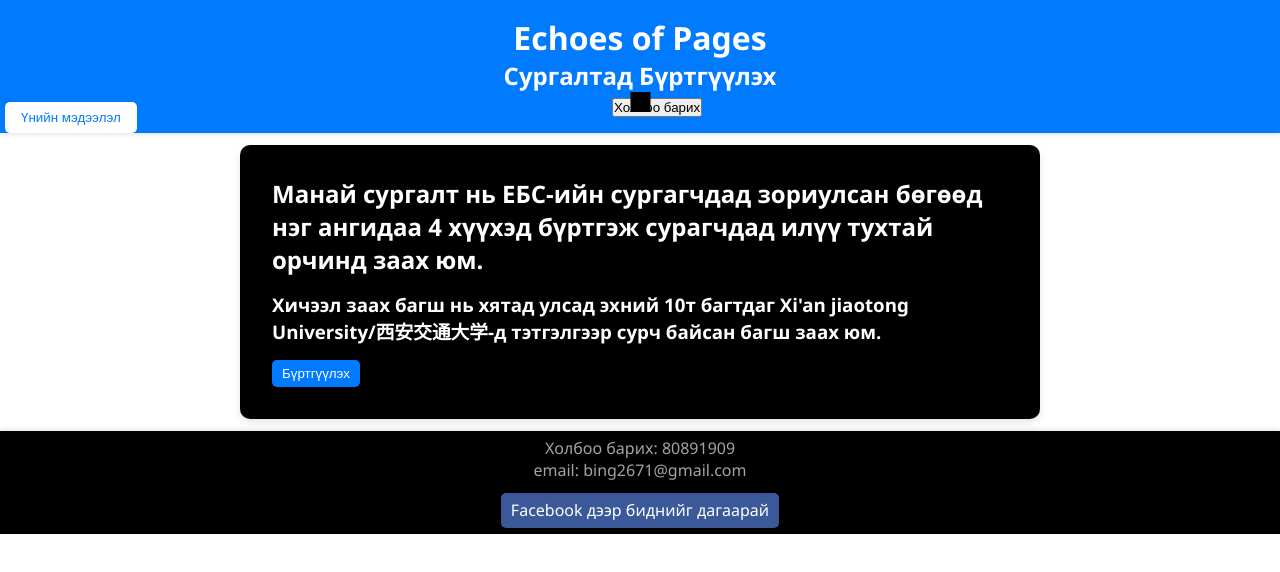
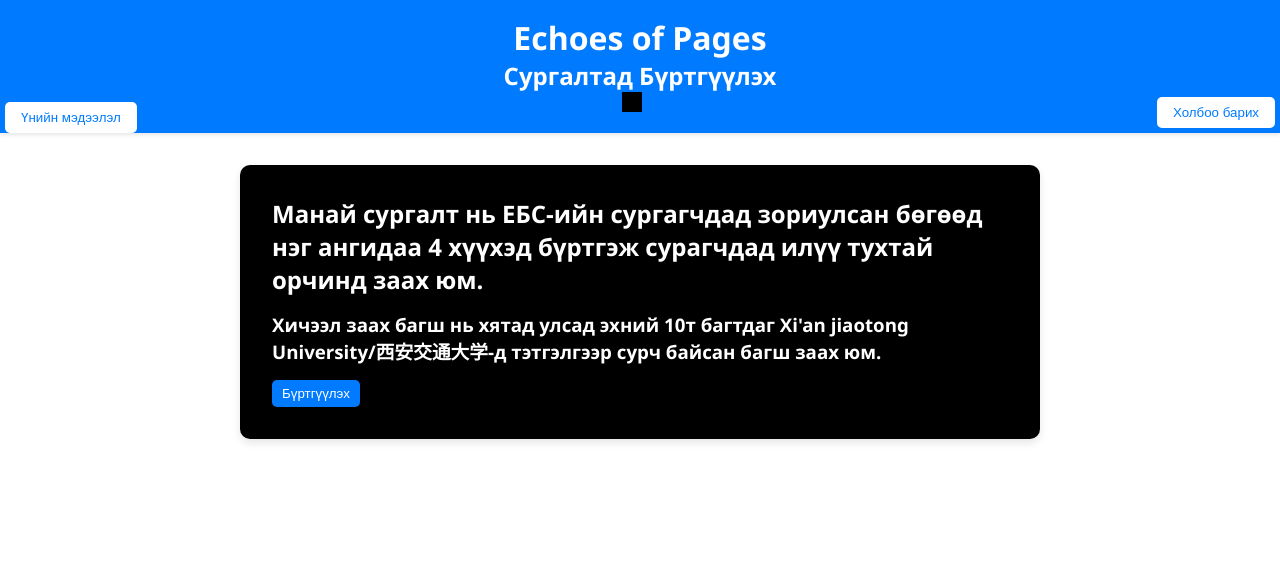
Before and after one commit to mnkhbyr/Burtgel.ver.02.Echoes-of-Pages, a plain HTML site: page index.html in a window 1280 px wide. Drawn offline with Linux system fonts and the light colour scheme.

Commit message:
Update styles.css

```diff
--- a/styles.css
+++ b/styles.css
@@ -16,6 +16,7 @@ body {
     min-height: 100vh;
     margin: 0;
     padding: 0;
+
 }
 
 /* Header styles */
@@ -31,7 +32,7 @@ header {
 
 .header-text {
     display: inline-block;
-    animation: slideText 3s infinite;
+    animation: slideText 5s infinite;
 }
 
 .colored-box {
@@ -52,13 +53,25 @@ header {
     0% { transform: translateX(-100%); }
     100% { transform: translateX(100%); }
 }
-
+#contactInfoButton {
+    position: absolute; /* Change to absolute positioning */
+    bottom: 5px; /* Adjust the bottom position */
+    right: 5px; /* Adjust the left position */
+    background-color: #ffffff;
+    color: #007BFF; /* Change text color to match the header */
+    border: none;
+    padding: 0.5rem 1rem; /* Adjust padding for smaller button */
+    border-radius: 5px;
+    cursor: pointer;
+    transition: background-color 0.3s ease;
+    z-index: 10; /* Ensure the button is above other elements */
+}
 #price-info-section {
     background-color: #000000;
     color: #ffffff;
     animation: popup 0.5s ease-out;
     transition: height 0.5s ease, max-height 0.5s ease; /* Smooth transition for height and max-height */
-    overflow: auto;
+    overflow: scroll;
 }
 
 /* New Button Styles */
@@ -85,7 +98,7 @@ header {
 section {
     width: 90%;
     max-width: 800px;
-    margin: 0.75rem auto;
+    margin: 2rem auto;
     padding: 2rem;
     border-radius: 10px;
     box-shadow: 0 4px 8px rgba(0, 0, 0, 0.1);
@@ -125,7 +138,7 @@ section {
 #form-section {
     background-color: #e0c9a6;
     display: none;
-    margin-bottom: 60px;
+    margin-bottom: 40px;
 }
 
 #form-section h2 {
@@ -156,6 +169,7 @@ section {
 
 /* Footer styles */
 footer {
+    display: none;
     background-color: #000000;
     color: #a4a4a4;
     width: 100%;
@@ -168,7 +182,7 @@ footer {
 
 footer a.facebook-link {
     display: inline-block;
-    margin-top: 12px;
+    margin-top: 8px;
     padding: 0.4rem 0.6rem;
     color: white;
     background-color: #3b5998;
```
